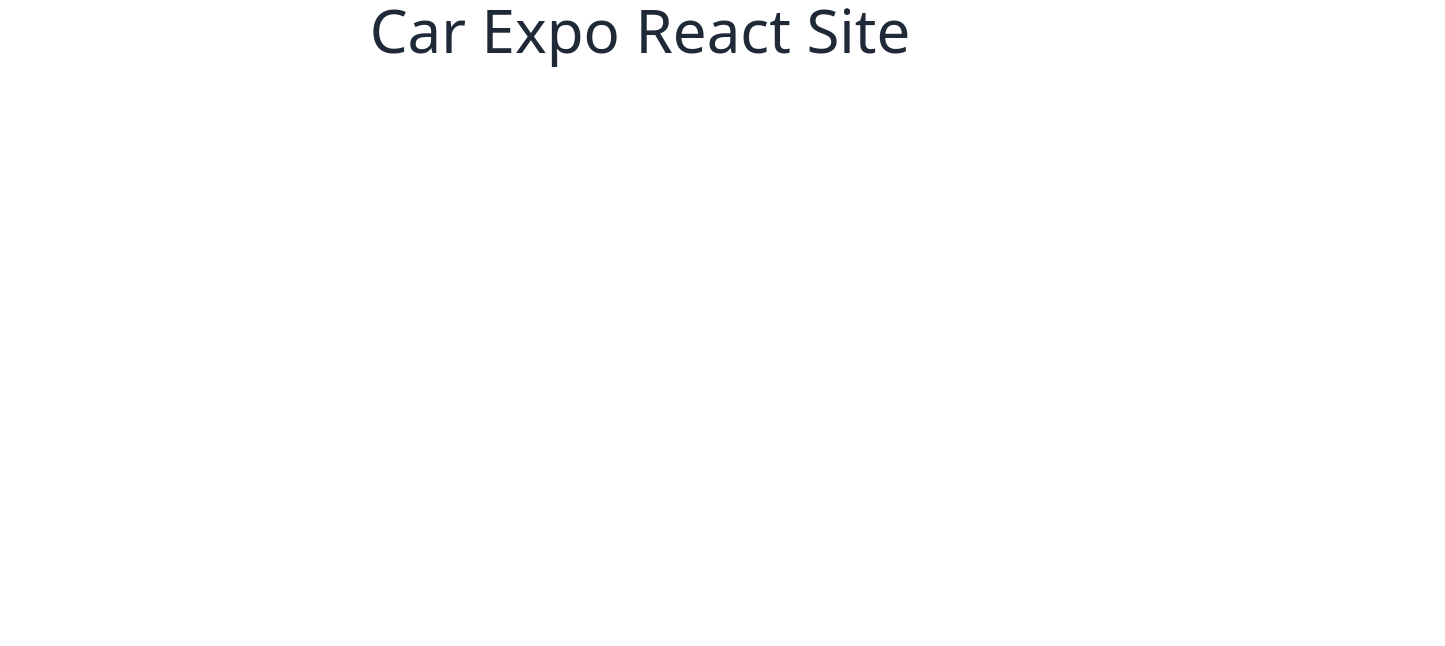
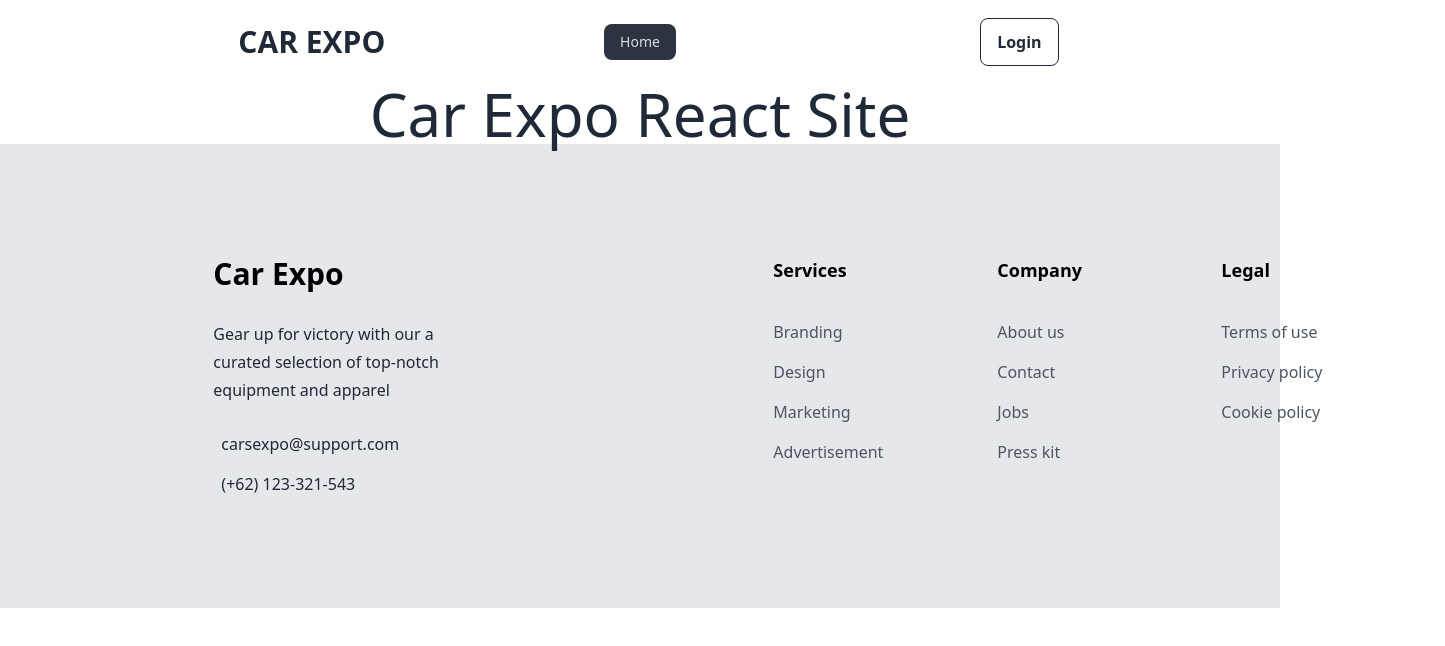
Before and after one commit to tahfeezmizan/car-expo, a React (Vite) app in the folder client-site/: page / in a window 1280 px wide. Shown: the top 646 px of the page, 1445 px wide, since content can reach past the window. Built offline with nearby package versions, Linux system fonts and the light colour scheme.

Commit message:
create shared navbar

```diff
--- a/client-site/package.json
+++ b/client-site/package.json
@@ -14,6 +14,7 @@
     "match-sorter": "^6.3.4",
     "react": "^18.2.0",
     "react-dom": "^18.2.0",
+    "react-icons": "^5.1.0",
     "react-router-dom": "^6.23.0",
     "sort-by": "^1.2.0"
   },
--- a/client-site/src/Layout/Main.jsx
+++ b/client-site/src/Layout/Main.jsx
@@ -1,11 +1,13 @@
 import { Outlet } from "react-router-dom";
+import Footer from "../Pages/Shared/Footer/Footer";
+import Navbar from "../Pages/Shared/Navbar/Navbar";
 
 const Main = () => {
     return (
         <div>
-
+            <Navbar></Navbar>
             <Outlet></Outlet>
-
+            <Footer></Footer>
         </div>
     );
 };
--- a/client-site/src/Pages/Shared/Navbar/Navbar.jsx
+++ b/client-site/src/Pages/Shared/Navbar/Navbar.jsx
@@ -1,8 +1,61 @@
+import { NavLink } from "react-router-dom";
 
 const Navbar = () => {
+    const links = <>
+        <li><NavLink to='/'>Home</NavLink></li>
+    </>
+
     return (
-        <div>
+        <div className="navMenu py-2">
+            <div className="w-full lg:w-5/6 xl:w-8/12 mx-auto navbar ">
+                <div className="navbar-start">
+                    <div className="dropdown">
+                        <div tabIndex={0} role="button" className="btn btn-ghost lg:hidden">
+                            <svg xmlns="http://www.w3.org/2000/svg" className="h-5 w-5" fill="none" viewBox="0 0 24 24" stroke="currentColor"><path strokeLinecap="round" strokeLinejoin="round" strokeWidth="2" d="M4 6h16M4 12h8m-8 6h16" /></svg>
+                        </div>
+                        <ul tabIndex={0} className="menu menu-sm dropdown-content gap-5 mt-3 z-[1] p-2 shadow bg-base-100 rounded-box w-52">
+                            {links}
+                        </ul>
+                    </div>
+                    <NavLink className="btn btn-ghost text-xl uppercase Sitelogo">
+                        {/* <img src={sitelogo} className="w-28" alt="" /> */}
+                        <h2 className="text-3xl">Car Expo</h2>
+                    </NavLink>
+                </div>
+                <div data-aos="fade-down" data-aos-duration="1300" className="navbar-center hidden lg:flex">
+                    <ul className="menu menu-horizontal px-1 gap-5 felx">
+                        {links}
+                    </ul>
+                </div>
+                <div className="navbar-end z-[1000]">
 
+                    {/* <div className="dropdown dropdown-end">
+                        <div tabIndex={0} role="button" className="btn btn-ghost btn-circle avatar">
+                            <div className="w-10 rounded-full">
+                                <img
+                                    alt="Tailwind CSS Navbar component" />
+                            </div>
+                        </div>
+                        <ul tabIndex={0} className="menu menu-sm dropdown-content mt-3 z-50 p-4 shadow bg-base-100 rounded-box w-52">
+                            <li>
+                                <p className="text-lg text-center font-bold capitalize mb-3">
+                                    {user?.displayName || 'Name Not Found'}
+                                </p>
+                                <NavLink to="/profile" className="profileLink text-xl mb-3 flex items-center hover:bg-blue-300"><span className=""><TbUserEdit /></span>Profile</NavLink>
+                            </li>
+                            <li>
+                                <button className="logout text-xl mb-3 flex items-center"><span className=""><CiLogout /></span> LogOut</button>
+                            </li>
+                        </ul>
+                    </div> */}
+
+                    <div className="flex gap-4">
+                        <NavLink
+                            className="btn btn-outline bg-primaryColor font-semibold text-base" to="/login">Login</NavLink>
+                    </div>
+
+                </div>
+            </div>
         </div>
     );
 };
```
Also changed, not shown: 1 other file (tests, documents, lock files or other folders).
